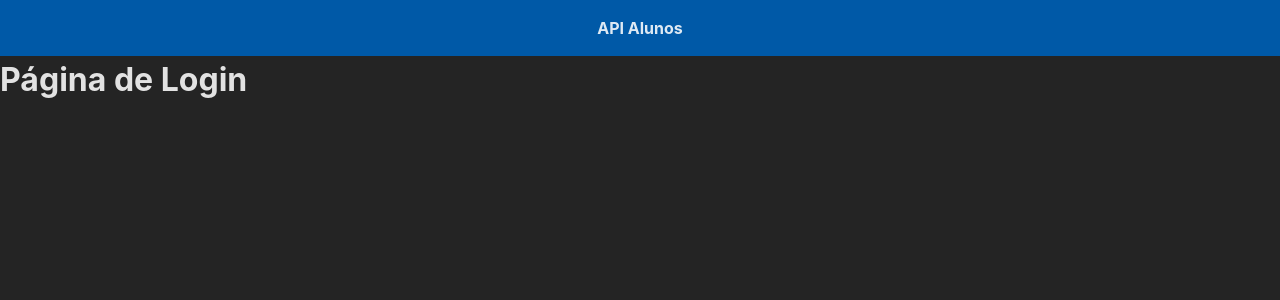
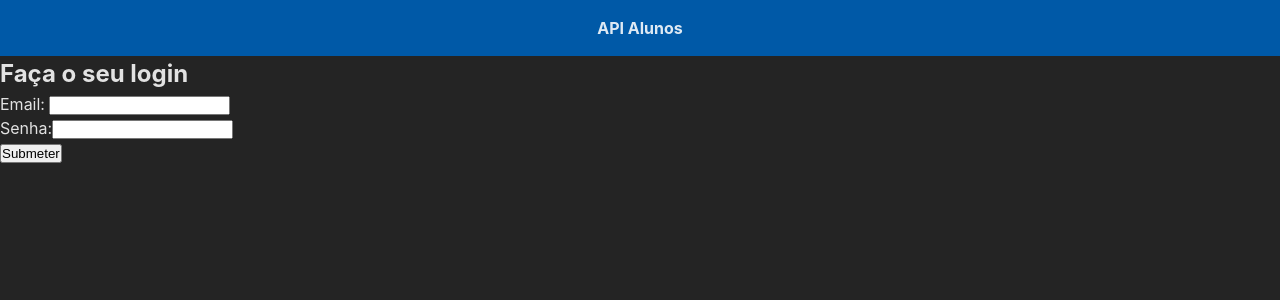
Before and after one commit to pviniciusm/react-alunos-15ed, a React (Vite) app: page /login in a window 1280 px wide. Shown: the top 300 px of the page. Built offline with nearby package versions, Linux system fonts and the light colour scheme.

Commit message:
página de login com autenticação

```diff
--- a/src/pages/Login.tsx
+++ b/src/pages/Login.tsx
@@ -1,11 +1,52 @@
+import { useNavigate } from "react-router-dom";
 import { Header } from "../components/Header";
+import axios from "axios";
 
 export const Login = () => {
+    const navigate = useNavigate();
+
+    const submeterLogin = async (event: any) => {
+        try {
+            event.preventDefault();
+
+            const body = {
+                email: event.target.email.value,
+                senha: event.target.password.value,
+            };
+
+            const result = await axios.post("http://localhost:3335/login", body);
+
+            console.log(result.data);
+            alert("Login realizado com sucesso");
+
+            localStorage.setItem("user", JSON.stringify(result.data.data));
+            navigate("/");
+        } catch (error: any) {
+            console.log(error.response.data.message);
+            alert(error.response.data.message);
+        }
+    };
+
     return (
         <>
             <Header />
 
-            <h1>Página de Login</h1>
+            <div>
+                <h2>Faça o seu login</h2>
+                <form onSubmit={submeterLogin}>
+                    <div>
+                        <span>Email: </span>
+                        <input type="email" name="email" required />
+                    </div>
+                    <div>
+                        <span>Senha:</span>
+                        <input type="password" name="password" required />
+                    </div>
+                    <div>
+                        <button>Submeter</button>
+                    </div>
+                </form>
+            </div>
         </>
     );
 };
```
